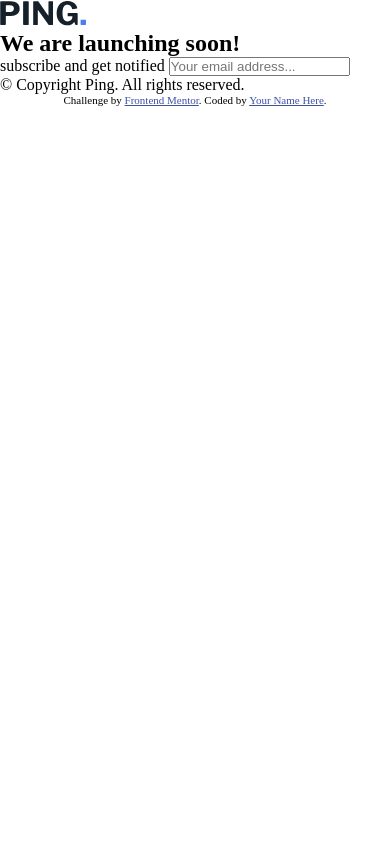
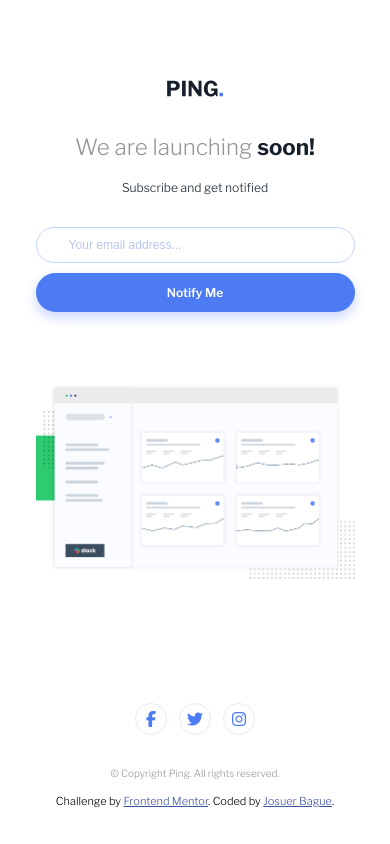
Before and after one commit to JoshDagat/FM---Ping, a plain HTML site: page index.html in a window 390 px wide. Drawn offline with Linux system fonts and the light colour scheme.

Commit message:
Finished with initial mobile design.

```diff
--- a/assets/css/styles.css
+++ b/assets/css/styles.css
@@ -4,9 +4,146 @@
     box-sizing: border-box;
 }
 
+@font-face {
+    font-family: "Libre Franklin";
+    font-weight: 300;
+    src: url(../fonts/LibreFranklin-Light.ttf);
+}
+@font-face {
+    font-family: "Libre Franklin";
+    font-weight: 600;
+    src: url(../fonts/LibreFranklin-SemiBold.ttf);
+}
+@font-face {
+    font-family: "Libre Franklin";
+    font-weight: 700;
+    src: url(../fonts/LibreFranklin-Bold.ttf);
+}
+
+html{
+    display: flex;
+    justify-content: center;
+    font-family: "Libre Franklin", 'Times New Roman', Times, serif
+}
+body {
+    display: flex;
+    flex-direction: column;
+    align-items: center;
+    width: 100%;
+    max-width: 375px;
+    min-height: 100vh;
+    padding: 0 1.75rem;
+}
+
+header {
+    padding-top: 5rem;
+    margin-bottom: 2rem;
+}
+
+header .logo img {
+    max-width: 3.5rem;
+}
+
+main {
+    text-align: center;
+}
+
+main h2 {
+    font-size: calc(22px + 26 * ((100vw - 375px) / 1065));
+    font-weight: 400;
+    color: #969696;
+    margin-bottom: 1rem;
+}
+
+main h2 strong {
+    font-weight: 700;
+    color: #15202A;
+}
+
+main .subscribe-text {
+    font-size: calc(12px + 8 * ((100vw - 375px) / 1065));
+    font-weight: 300;
+    color: #15202A;
+    margin-bottom: 2rem;
+    display: inline-block;
+}
+
+main .form {
+    display: flex;
+    flex-direction: column;
+    margin: 0 auto;
+}
+
+main input {
+    padding: 0.625rem 2rem;
+    border: 1px solid #c2d3ff;
+    box-shadow: 0px 0px 7px 3px rgba(0,0,0,0.0001);
+    border-radius: 28px;
+    margin-bottom: 0.625rem;
+
+    font-size: calc(12px + 6 * ((100vw - 375px) / 1065));
+}
+
+main input::placeholder {
+    color: #B8C7ED;
+}
+
+main .form button[type="submit"] {
+    font-size: calc(12px + 4 * ((100vw - 375px) / 1065));
+    font-family: "Libre Franklin", 'Times New Roman', Times, serif;
+    font-weight: 600;
+
+    background: #4c7bf3;
+    box-shadow: 0px 5px 10px 2px rgba(76, 123, 243, 0.230414);
+    border-radius: 28px;
+    border: none;
+
+    padding: 0.75rem;
+    color: #fff;
+    margin-bottom: 4.5rem;
+}
+
+.img-div {
+    margin-bottom: 7.5rem;
+}
+.img-div img {
+    width: 100%;
+}
+
+footer .social-media-links {
+    display: flex;
+    justify-content: center;
+    gap: 0.75rem;
+    margin-bottom: 2rem;
+}
+
+footer .social-media-links a {
+    display: flex;
+    flex-direction: row;
+    justify-content: center;
+    align-items: center;
+    text-decoration: none;
+    width: 32px;
+    height: 32px;
+    border: 1px solid rgba(76, 123, 243, 0.15);
+    border-radius: 100%;
+}
+
+footer i {
+    color: #4C7BF3;
+}
+
+footer .copyright {
+    font-size: calc(10px + 2 * ((100vw - 375px) / 1065));
+    color: #969696;
+    text-align: center;
+    display: block;
+    margin-bottom: 1.5em;
+}
+
 .attribution {
-      font-size: 11px; text-align: center;
+    font-size: 11px; text-align: center;
 }
 .attribution a {
-      color: hsl(228, 45%, 44%);
+    color: hsl(228, 45%, 44%);
 }
--- a/index.html
+++ b/index.html
@@ -17,24 +17,39 @@
 </head>
 
 <body>
-<main>
-  <a href="/" title="Return to the homepage" class="logo">
-    <img src="assets/img/logo.svg" alt="Ping logo">
-  </a>
-  <h2>We are launching <strong>soon!</strong></h2>
-  <span>subscribe and get notified</span>
+  <header>
+    <a href="/" title="Return to the homepage" class="logo">
+      <img src="assets/img/logo.svg" alt="Ping logo">
+    </a>
+  </header>
+  <!--  -->
+  <main>
+    <h2>We are launching <strong>soon!</strong></h2>
+    <span class="subscribe-text">Subscribe and get notified</span>
 
-  <input type="email" id="email" name="email" placeholder="Your email address..." aria-placeholder="Your email address...">
-</main>
+    <form action="/" class="form" id="form">
+      <input type="email" id="email" name="email" placeholder="Your email address..." aria-placeholder="Enter your email address here..." required>
+      <button type="submit">Notify Me</button>
+    </form>
+    <div class="img-div">
+      <img src="assets/img/illustration-dashboard.png" alt="An image of the Ping dashboard">
+    </div>
+  </main>
+  <!--  -->
+  <footer>
+    <div class="social-media-links">
+      <a href="#" aria-lbael="Share on Facebook" rel="noopener noreferrer"><i class="fab fa-facebook-f"></i></a>
+      <a href="#" aria-lbael="Share on Twitter" rel="noopener noreferrer"><i class="fab fa-twitter"></i></a>
+      <a href="#" aria-lbael="Share on Instagram" rel="noopener noreferrer"><i class="fab fa-instagram"></i></a>
+    </div>
 
+    <span class="copyright">
+      &copy; Copyright Ping. All rights reserved.
+    </span>
 
-
-  &copy; Copyright Ping. All rights reserved.
-
-  <footer>
     <p class="attribution">
       Challenge by <a href="https://www.frontendmentor.io?ref=challenge" target="_blank">Frontend Mentor</a>.
-      Coded by <a href="#">Your Name Here</a>.
+      Coded by <a href="#">Josuer Bague</a>.
     </p>
   </footer>
 </body>
```
Also changed, not shown: assets/fonts/LibreFranklin-Bold.ttf (added), assets/fonts/LibreFranklin-Light.ttf (added), assets/fonts/LibreFranklin-SemiBold.ttf (added).
